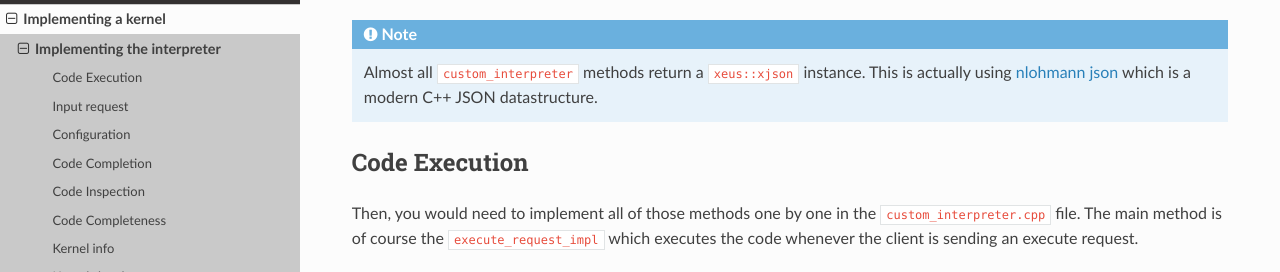
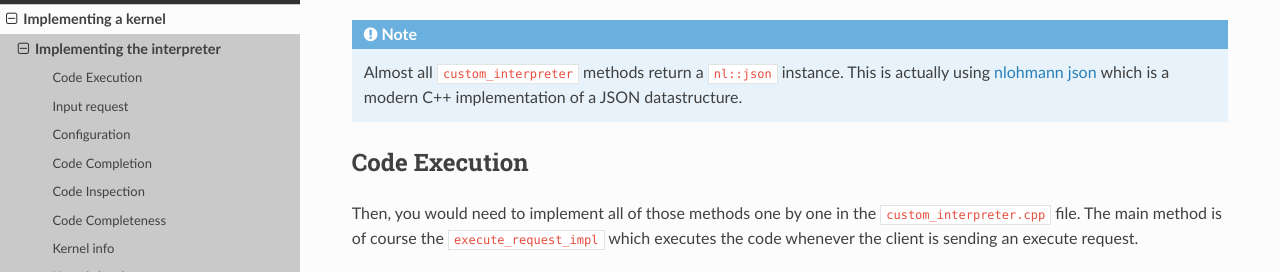
Before and after one commit to jupyter-xeus/xeus, a Sphinx documentation site: the page built from docs/source/interpreter.rst, in a window 1280 px wide and 900 px high, cut to the strip 313-585 px from the top of the window. Built offline with Sphinx 7.4.7 and the Read the Docs theme 2.0.0, drawn with Linux system fonts in a browser that asks for light colours.

Commit message:
xeus::xjson -> nl::json in documentation

```diff
--- a/docs/source/interpreter.rst
+++ b/docs/source/interpreter.rst
@@ -13,7 +13,7 @@ Let's start by editing the ``custom_interpreter.hpp`` file, it should contain th
    :language: cpp
 
 .. note::
-    Almost all ``custom_interpreter`` methods return a ``xeus::xjson`` instance. This is actually using `nlohmann json <https://github.com/nlohmann/json>`_ which is a modern C++ JSON datastructure.
+    Almost all ``custom_interpreter`` methods return a ``nl::json`` instance. This is actually using `nlohmann json <https://github.com/nlohmann/json>`_ which is a modern C++ implementation of a JSON datastructure.
 
 Code Execution
 --------------
```
Also changed, not shown: 2 other files.
